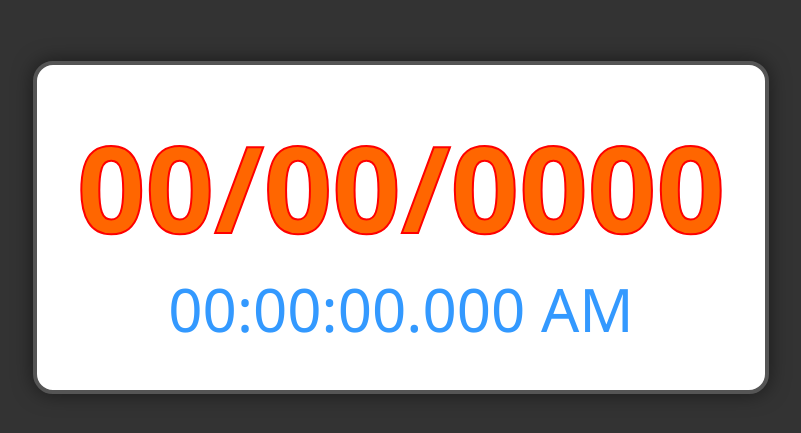
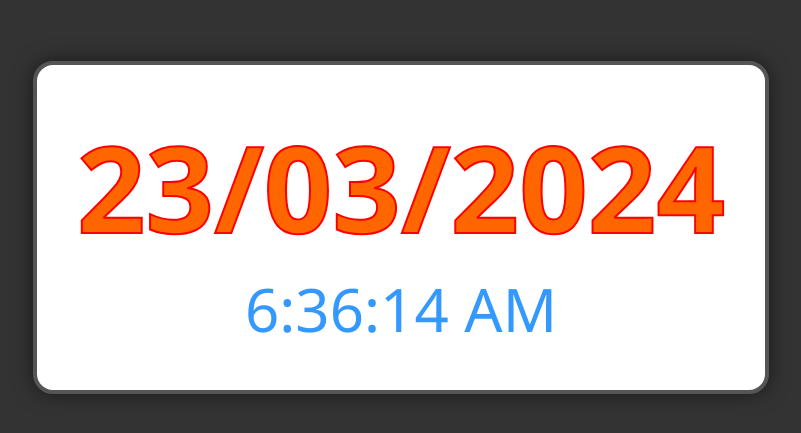
Before and after one commit to omkar1923/DateTime, a plain HTML site: page index.html in a window 1280 px wide. Shown: the part 173-606 px from the top of the page, without its empty margins (239-1040 px from the left). Drawn offline with Linux system fonts and the light colour scheme.

Commit message:
Update and rename datetime.html to index.html

```diff
--- a/datetime.html
+++ b/index.html
@@ -11,7 +11,7 @@
     <h1 id="dt">00/00/0000</h1>
     <p id="time">00:00:00.000 AM</p>
 </div>
- <script src="index.js"></script>
+ <script src="script.js"></script>
 
 </body>
 </html>
```
